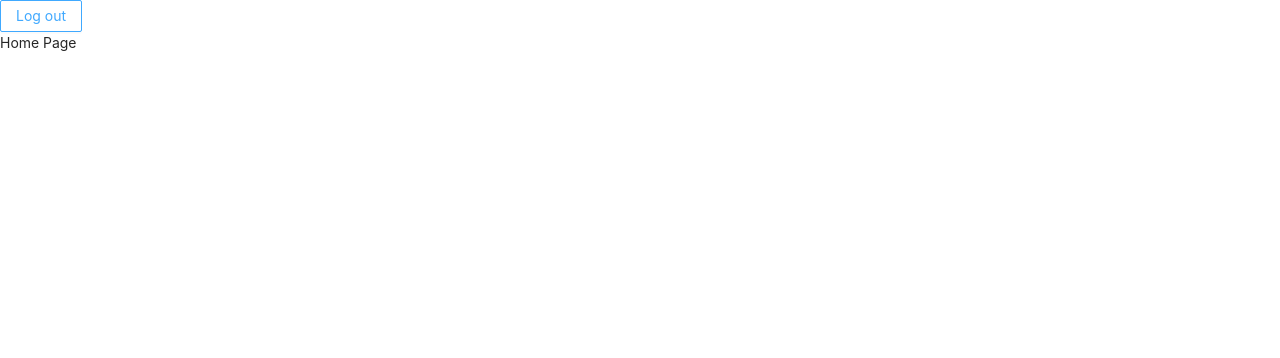
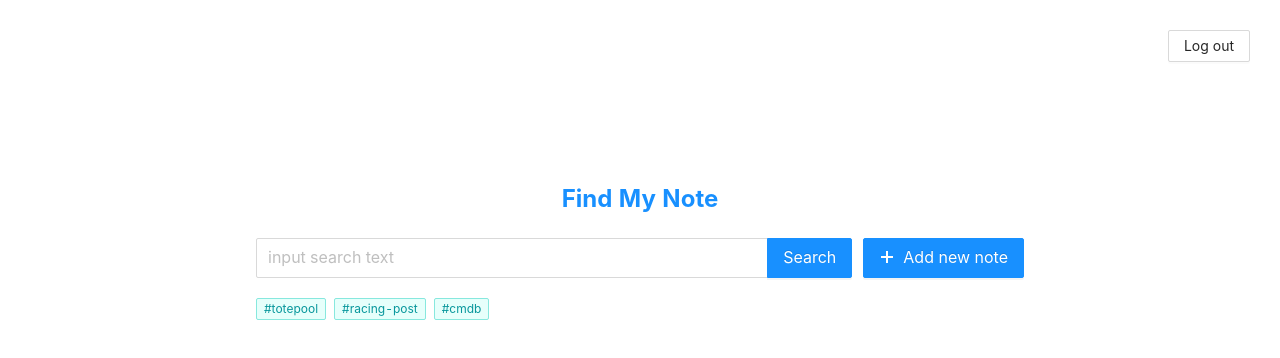
Before and after one commit to alexanderchernetsky/find-my-note, a React (Create React App) app: page /main in a window 1280 px wide. Shown: the top 358 px of the page. Built offline with nearby package versions, Linux system fonts and the light colour scheme; sample sign-in values are in the browser's storage.

Commit message:
Create main page, add antd icons to deps

```diff
--- a/package.json
+++ b/package.json
@@ -3,6 +3,7 @@
   "version": "0.1.0",
   "private": true,
   "dependencies": {
+    "@ant-design/icons": "^4.7.0",
     "@testing-library/jest-dom": "^5.11.4",
     "@testing-library/react": "^11.1.0",
     "@testing-library/user-event": "^12.1.10",
--- a/src/App.js
+++ b/src/App.js
@@ -11,6 +11,8 @@ import {HomePage} from "./pages/Home";
 import {LoginPage} from "./pages/Login";
 import {NotFound} from "./pages/NotFound";
 import {Paths} from "./constants/routes";
+
+import 'antd/dist/antd.css';
 
 export const AuthContext = React.createContext({});
 
--- /dev/null
+++ b/src/components/Tag/index.js
@@ -0,0 +1,8 @@
+import React from 'react';
+import { Tag } from 'antd';
+
+const TagComponent = ({title, onClick}) => {
+    return <Tag color="cyan" onClick={onClick}>#{title}</Tag>
+}
+
+export default TagComponent;
--- a/src/pages/Home/index.js
+++ b/src/pages/Home/index.js
@@ -1,10 +1,16 @@
 import {useContext} from "react";
-import {Button} from "antd";
+import {Button, Input} from "antd";
 import {useNavigate} from "react-router-dom";
+import { PlusOutlined } from '@ant-design/icons';
 
 import {removeUserSession} from "../../helpers/authentication";
 import {Paths} from "../../constants/routes";
 import {AuthContext} from "../../App";
+import Tag from "../../components/Tag";
+
+import styles from './styles.module.scss';
+
+const { Search } = Input;
 
 export const HomePage = () => {
     const navigate = useNavigate();
@@ -16,5 +22,53 @@ export const HomePage = () => {
         navigate(Paths.LOGIN_PATH);
     }
 
-    return <div><Button onClick={onLogoutBtnClick}>Log out</Button><div>Home Page</div></div>
+    const onSearch = text => {
+        console.log("text", text);
+        // todo: trigger API request
+    }
+
+    const tags = [
+        {id: 1, title: 'totepool'},
+        {id: 2, title: 'racing-post'},
+        {id: 3, title: 'cmdb'},
+    ];
+
+    const onTagClick = () => {
+        // todo: trigger API call to search by clicked tag
+    }
+
+    const onAddNewNoteBtnClick = () => {
+      // todo: open modal
+    }
+
+    return (
+        <div className={styles.mainPageWrapper}>
+            <Button onClick={onLogoutBtnClick} className={styles.logOutButton}>
+                Log out
+            </Button>
+            <div className={styles.appTitle}>
+                Find My Note
+            </div>
+            <div className={styles.contentWrapper}>
+                <div className={styles.searchWrapper}>
+                    <Search
+                        placeholder="input search text"
+                        allowClear
+                        enterButton="Search"
+                        size="large"
+                        onSearch={onSearch}
+                    />
+                    <Button type="primary" size="large" icon={<PlusOutlined />} className={styles.addNewNoteButton} onClick={onAddNewNoteBtnClick}>
+                        Add new note
+                    </Button>
+                </div>
+
+                <div className={styles.tagsWrapper}>
+                    {tags && (
+                        tags.map(tag => <Tag key={tag.id} title={tag.title} onClick={onTagClick}/> )
+                    )}
+                </div>
+            </div>
+        </div>
+    )
 }
--- /dev/null
+++ b/src/pages/Home/styles.module.scss
@@ -0,0 +1,46 @@
+.mainPageWrapper {
+  width: 100%;
+  height: 100vh;
+  display: flex;
+  flex-direction: column;
+  justify-content: center;
+  align-items: center;
+}
+
+.logOutButton {
+  position: absolute !important;
+  right: 0;
+  top: 0;
+  margin: 30px;
+}
+
+.contentWrapper {
+  width: 60%;
+  margin-bottom: 300px;
+}
+
+.searchWrapper {
+  display: flex;
+  flex-direction: row;
+  justify-content: space-between;
+}
+
+.appTitle {
+  color: #1890ff;
+  font-weight: bold;
+  margin-bottom: 20px;
+  font-size: 24px;
+}
+
+.tagsWrapper {
+  margin-top: 20px;
+  display: flex;
+  flex-direction: row;
+  justify-content: flex-start;
+  align-items: center;
+  width: 100%;
+}
+
+.addNewNoteButton {
+  margin-left: 10px;
+}
--- a/src/pages/Login/index.js
+++ b/src/pages/Login/index.js
@@ -6,7 +6,6 @@ import {setUserSession} from "../../helpers/authentication";
 import {Paths} from "../../constants/routes";
 import {AuthContext} from "../../App";
 
-import 'antd/dist/antd.css';
 import styles from './styles.module.scss';
 
 const { Item } = Form;
```
